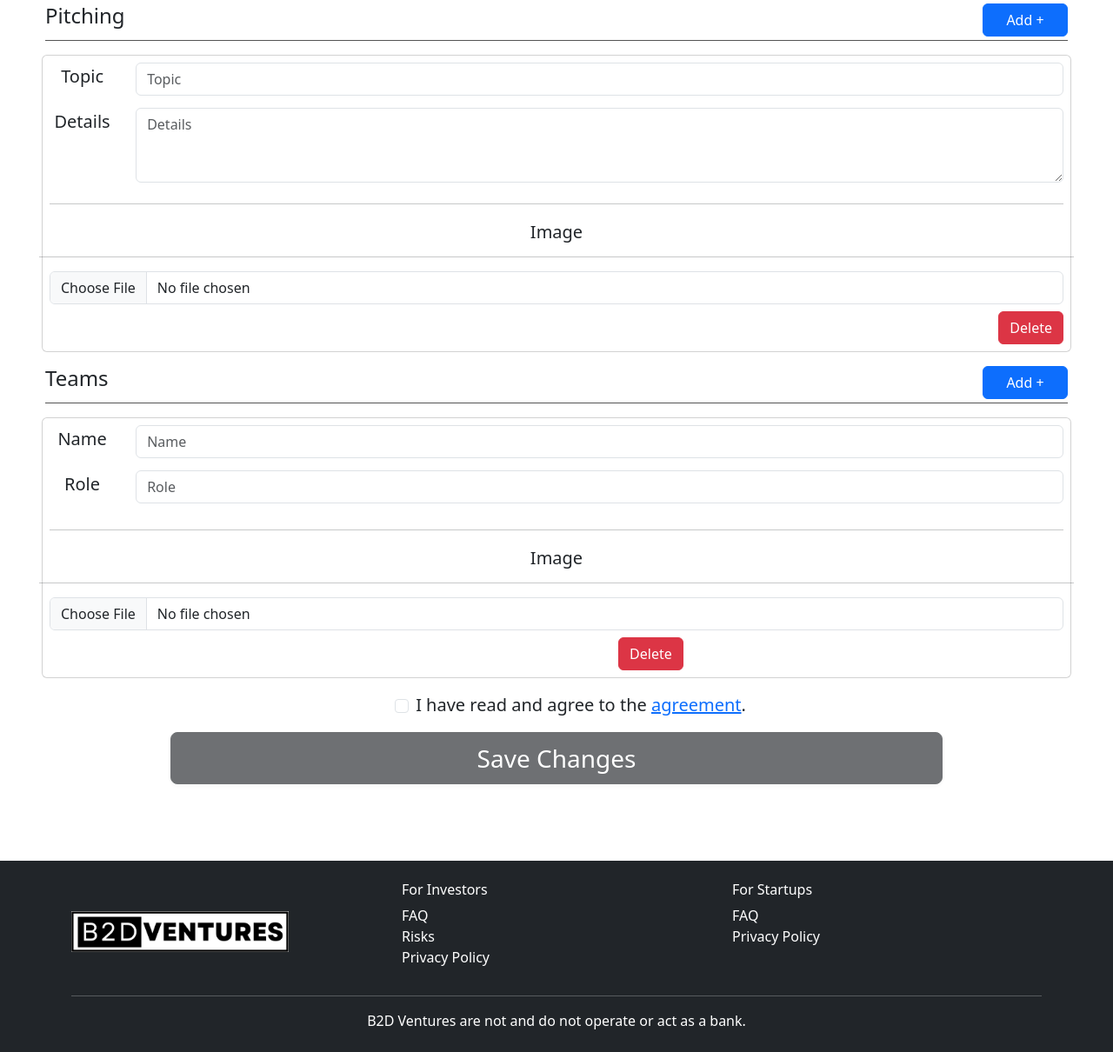
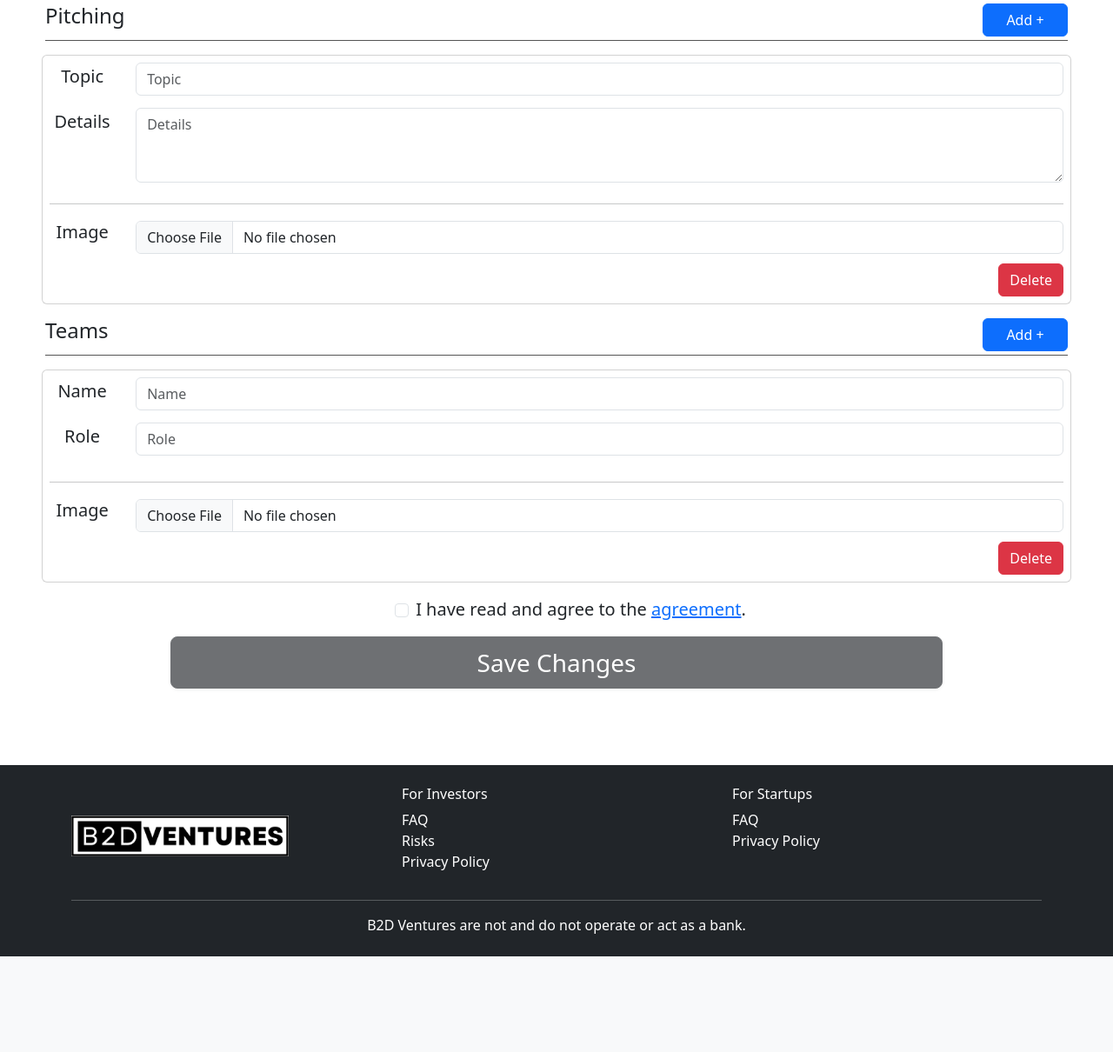
Before and after one commit to J-Jullaphong/b2d-ventures, a Django app: template b2d/templates/b2d/business_create.html in a window 1280 px wide. Shown: the part 1069-2279 px from the top of the page at 87% size. After the commit the page ends 2169 px from the top, so only its background shows below. Run offline with Django 4.2, Linux system fonts and the light colour scheme; the template is opened without the code that fills it, so the values that code supplies are empty; some libraries are stand-ins or nearby versions.

Commit message:
Fix Minor Issues in Business Create Page

```diff
--- a/b2d/templates/b2d/business_create.html
+++ b/b2d/templates/b2d/business_create.html
@@ -195,7 +195,6 @@
                             <div class="col-lg-1 pt-1 m-auto">
                                 <h5 class="text-center"><label for="photo" class="form-label">Image</label></h5>
                             </div>
-                            <hr>
                             <div class="col m-auto">
                                 <input type="file" class="form-control" name="photo_0">
                             </div>
@@ -274,12 +273,11 @@
                             <div class="col-lg-1 pt-1 m-auto">
                                 <h5 class="text-center"><label for="uploadFile" class="form-label">Image</label></h5>
                             </div>
-                            <hr>
                             <div class="col m-auto">
                                 <input type="file" class="form-control" name="uploadFile_0">
                             </div>
                         </div>
-                        <div class="d-flex justify-content-end col-lg-3 m-auto">
+                        <div class="d-flex justify-content-end">
                             <button type="button" class="btn btn-danger delete-team">Delete</button>
                         </div>
                     </div>
```
